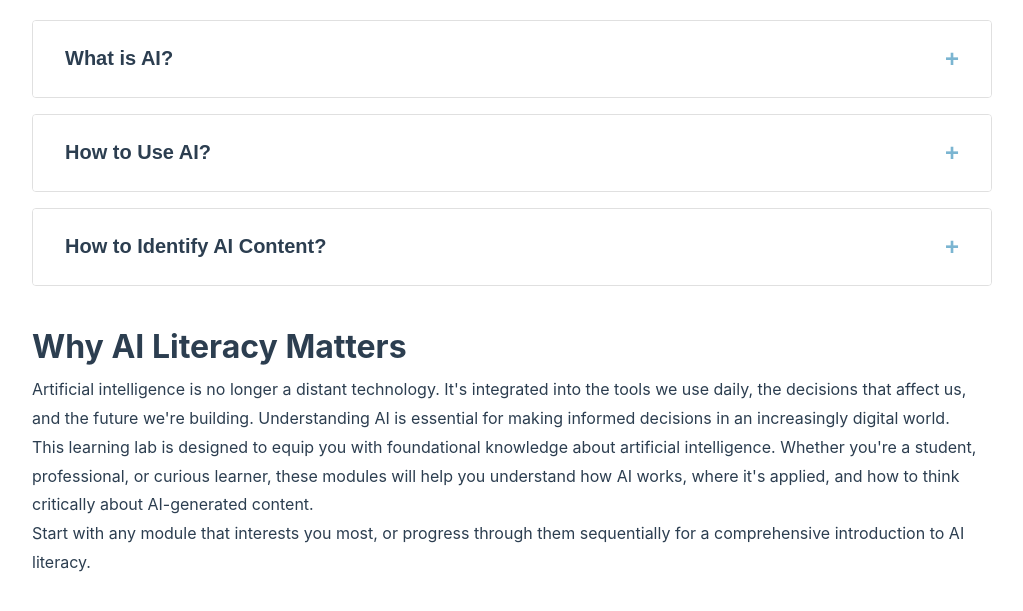
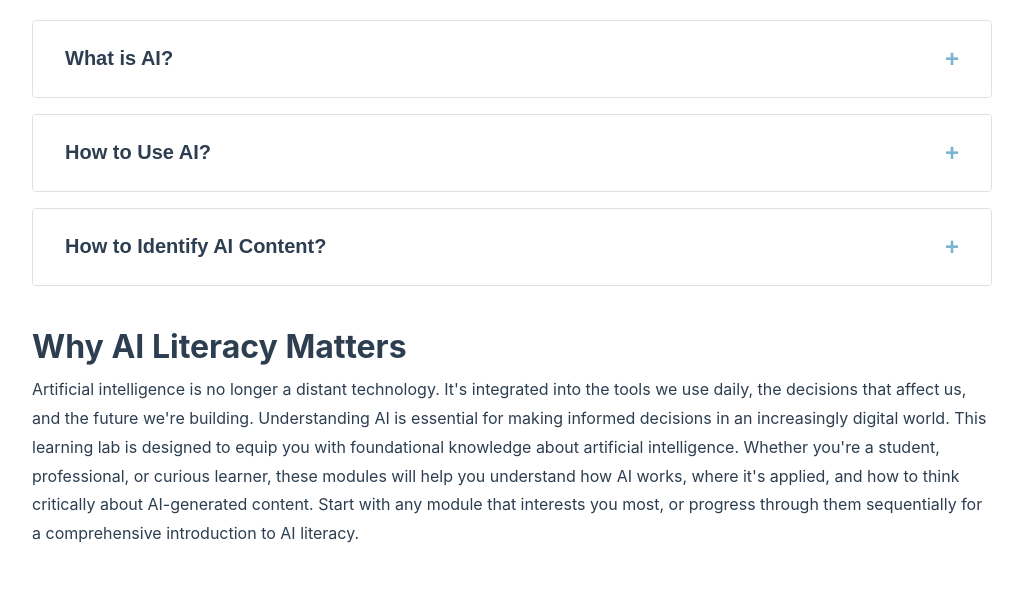
Before and after one commit to BountyBro/uwbHacks2026, a plain HTML site: page index.html in a window 1280 px wide. Shown: the part 763-1374 px from the top of the page, without its empty margins (128-1151 px from the left). Drawn offline with Linux system fonts and the light colour scheme.

Commit message:
Resolved HTML style errors

```diff
--- a/index.html
+++ b/index.html
@@ -99,12 +99,12 @@
                 <h2>Why AI Literacy Matters</h2>
                 <p>Artificial intelligence is no longer a distant technology. It's integrated into the tools we use
                     daily, the decisions that affect us, and the future we're building. Understanding AI is essential
-                    for making informed decisions in an increasingly digital world.</p>
-                <p>This learning lab is designed to equip you with foundational knowledge about artificial intelligence.
-                    Whether you're a student, professional, or curious learner, these modules will help you understand
-                    how AI works, where it's applied, and how to think critically about AI-generated content.</p>
-                <p>Start with any module that interests you most, or progress through them sequentially for a
-                    comprehensive introduction to AI literacy.</p>
+                    for making informed decisions in an increasingly digital world. This learning lab is designed to
+                    equip you with foundational knowledge about artificial intelligence. Whether you're a student,
+                    professional, or curious learner, these modules will help you understand how AI works, where it's
+                    applied, and how to think critically about AI-generated content. Start with any module that
+                    interests you most, or progress through them sequentially for a comprehensive introduction to AI
+                    literacy.</p>
             </section>
         </article>
     </main>
```
